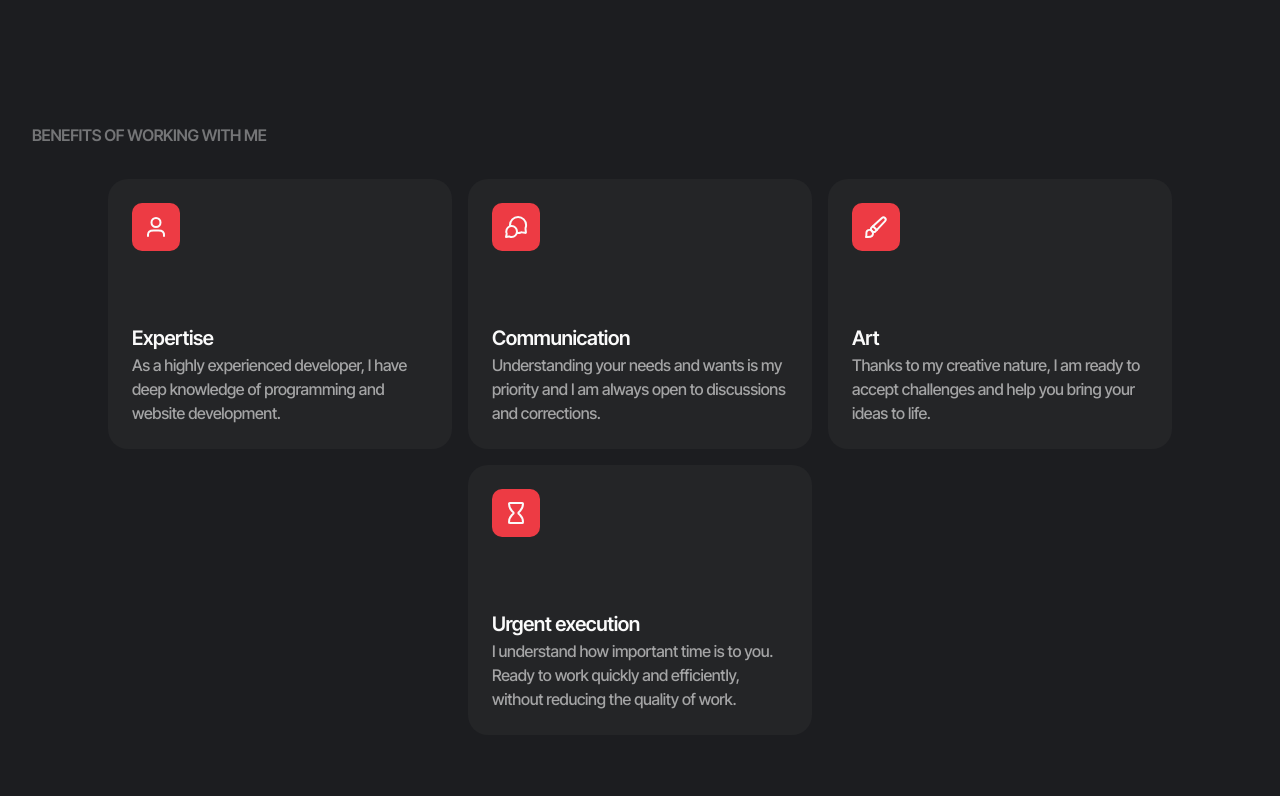
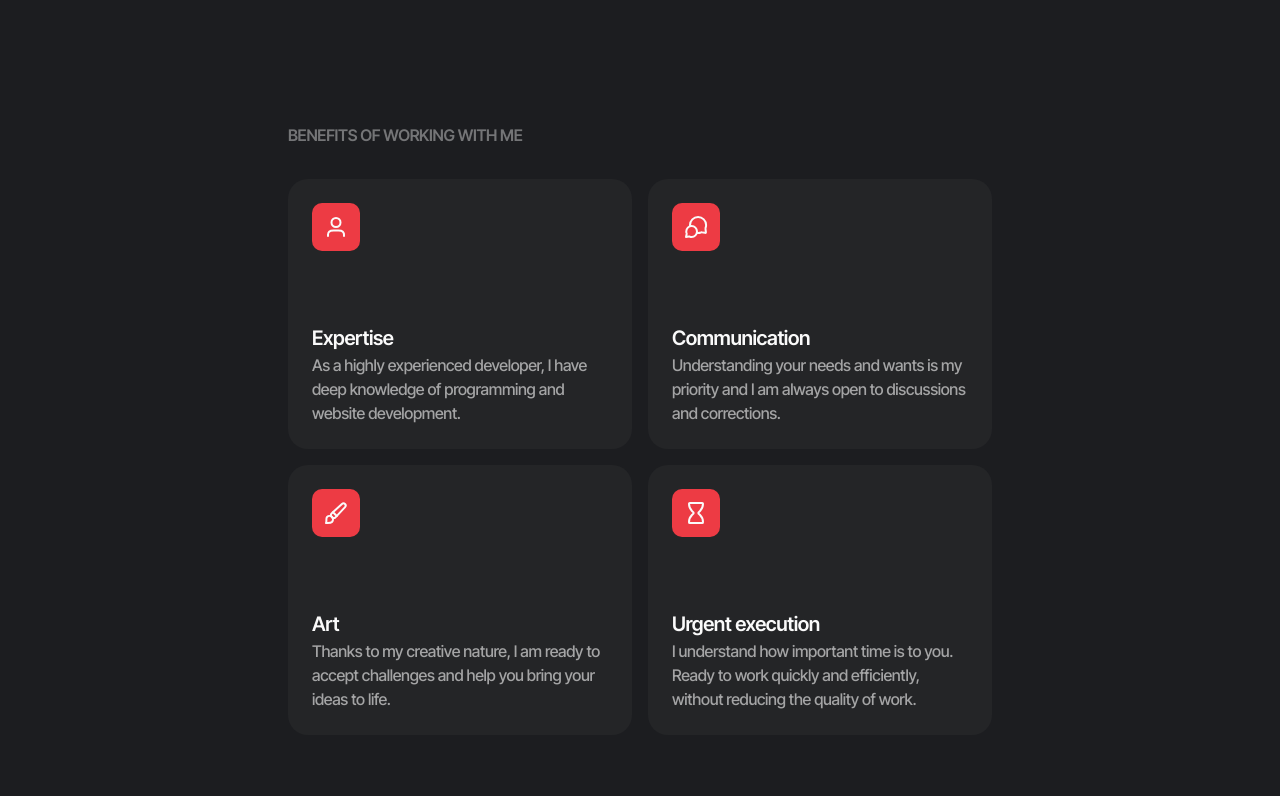
Before and after one commit to PredchukBohdan/portfolio, a website built with Vite: page src/index.html in a window 1280 px wide. Shown: the part 2700-3496 px from the top of the page. Built offline with nearby package versions, Linux system fonts and the light colour scheme; no server answers; what accordion-js would draw is missing.

Commit message:
fix container inconsistency

```diff
--- a/src/css/benefits.css
+++ b/src/css/benefits.css
@@ -6,7 +6,7 @@
     display: flex;
     flex-direction: column;
     padding: 0 16px;
-    max-width: 100%;
+    width: 100%;
 }
 
 
@@ -111,7 +111,7 @@ background-color: #ED3B44;
 
     .benefits-container {
         padding: 0 32px;
-        width: 100%;
+        /*width: 100%;*/
     }
 
 
--- a/src/partials/benefits.html
+++ b/src/partials/benefits.html
@@ -1,5 +1,5 @@
 <section class="benefits-section" id="benefits"></section>
-<div class="benefits-container">
+<div class="benefits-container container">
     <h3 class="benefits-title">Benefits of working with me</h3>
     <div class="list-wrapper">
         <ul class="benefits-list">
```
